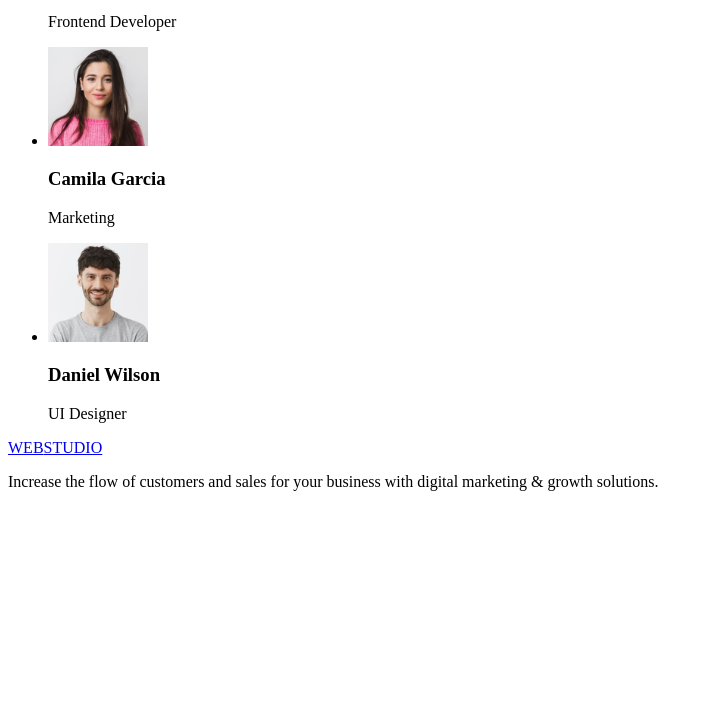
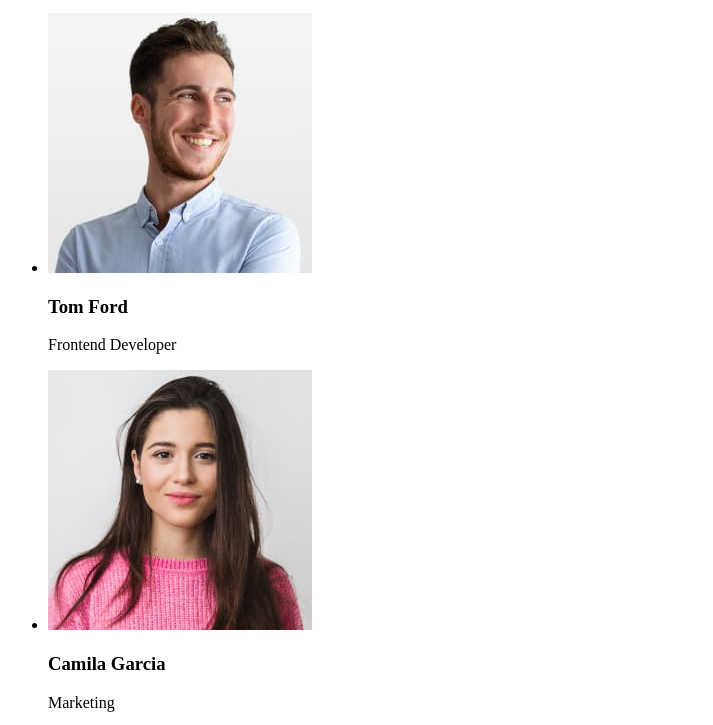
Before and after one commit to jhdwcry/goit-markup-hw-01, a plain HTML site: page index.html in a window 1280 px wide. Shown: the part 957-1682 px from the top of the page, without its empty margins (0-713 px from the left). Before the commit the page ends 1464 px from the top, so only its background shows below. Drawn offline with Linux system fonts and the light colour scheme.

Commit message:
Update index.html

```diff
--- a/index.html
+++ b/index.html
@@ -69,22 +69,22 @@
         <h2>Our Team</h2>
         <ul>
           <li>
-            <img src="images/mark.jpg" alt="Mark Guerrero" width="100" />
+            <img src="./images/mark.jpg" alt="Mark Guerrero" width="264" />
             <h3>Mark Guerrero</h3>
             <p>Product Designer</p>
           </li>
           <li>
-            <img src="images/tom.jpg" alt="Tom Ford" width="100" />
+            <img src="./images/tom.jpg" alt="Tom Ford" width="264" />
             <h3>Tom Ford</h3>
             <p>Frontend Developer</p>
           </li>
           <li>
-            <img src="images/camila.jpg" alt="Camila Garcia" width="100" />
+            <img src="./images/camila.jpg" alt="Camila Garcia" width="264" />
             <h3>Camila Garcia</h3>
             <p>Marketing</p>
           </li>
           <li>
-            <img src="images/daniel.jpg" alt="Daniel Wilson" width="100" />
+            <img src="./images/daniel.jpg" alt="Daniel Wilson" width="264" />
             <h3>Daniel Wilson</h3>
             <p>UI Designer</p>
           </li>
@@ -93,7 +93,7 @@
     </main>
 
     <footer>
-      <a href="#"><span>WEB</span>STUDIO</a>
+      <a href="./index.html">WebStudio</a>
       <p>
         Increase the flow of customers and sales for your business with digital
         marketing & growth solutions.
```
